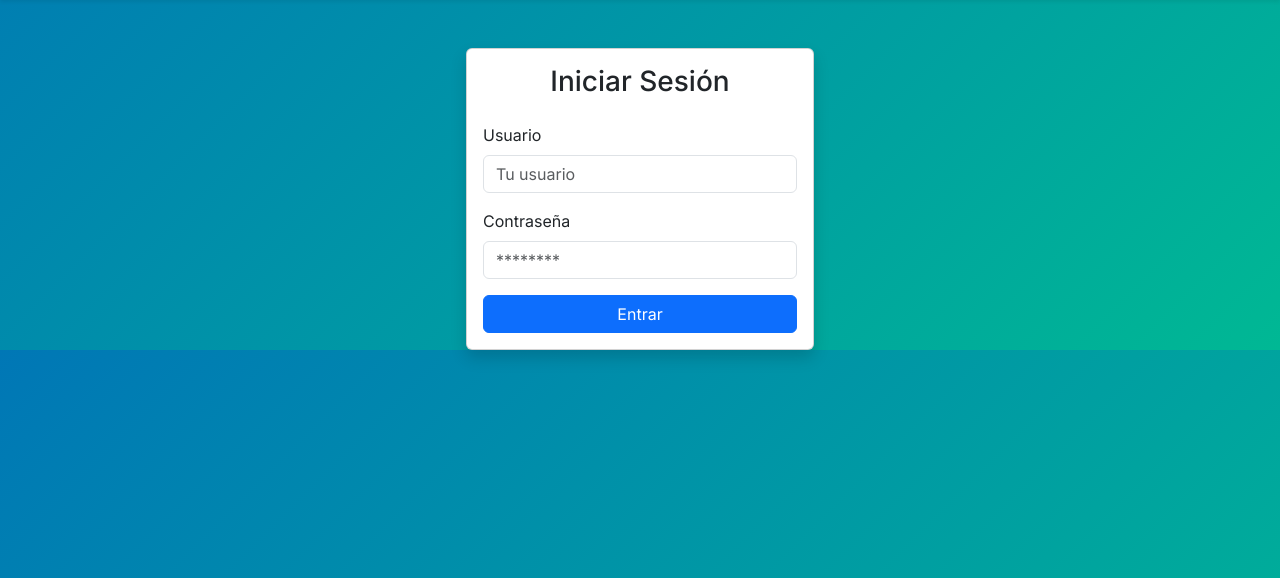
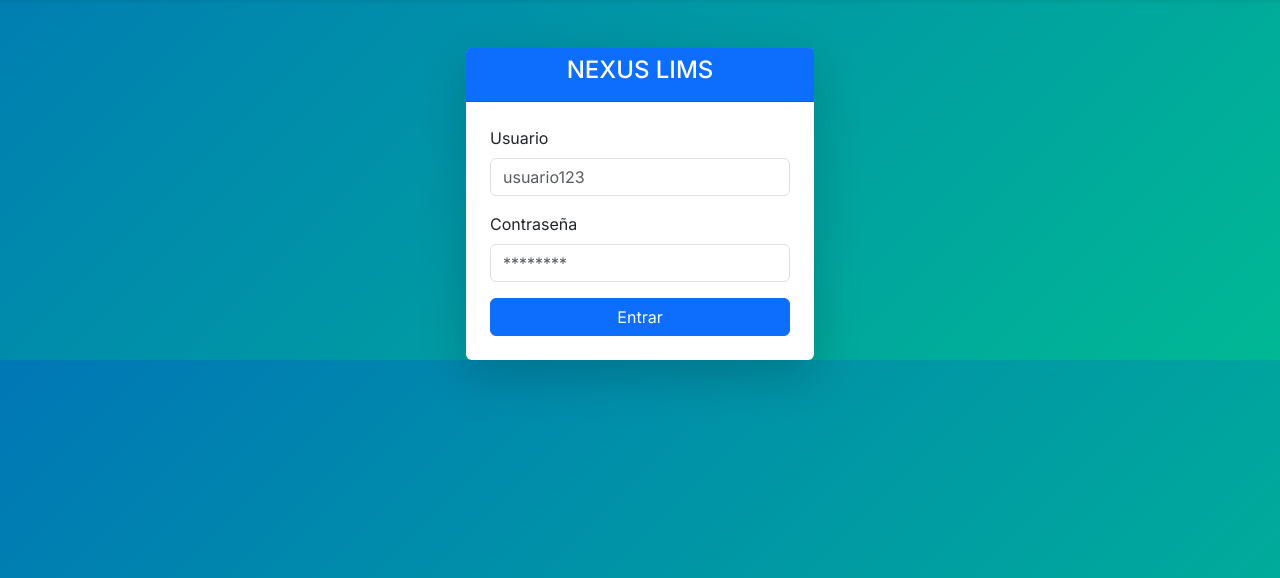
Before and after one commit to abrahampacheco2885-dotcom/TRINIDAD_LIMS, a Flask app: page /auth/login in a window 1280 px wide. Shown: the part 222-800 px from the top of the page. Run offline with Flask 3, Linux system fonts and the light colour scheme; parts of the project's set-up code (start-up, migrations or seed data) failed here and were passed over.

Commit message:
Enhance login form styling and layout

```diff
--- a/app/templates/auth/login.html
+++ b/app/templates/auth/login.html
@@ -3,21 +3,23 @@
 <div class="container mt-5">
     <div class="row justify-content-center">
         <div class="col-md-4">
-            <div class="card shadow">
-                <div class="card-body">
-                    <h3 class="text-center mb-4">Iniciar Sesión</h3>
-                    <form method="POST" action="{{ url_for('auth.login') }}">
+            <div class="card shadow-lg border-0">
+                <div class="card-header bg-primary text-white text-center">
+                    <h4>NEXUS LIMS</h4>
+                </div>
+                <div class="card-body p-4">
+                    <form method="POST">
                         {{ form.hidden_tag() }}
                         <div class="mb-3">
                             <label class="form-label">Usuario</label>
-                            {{ form.username(class="form-control", placeholder="Tu usuario") }}
+                            {{ form.username(class="form-control", placeholder="usuario123") }}
                         </div>
                         <div class="mb-3">
                             <label class="form-label">Contraseña</label>
                             {{ form.password(class="form-control", placeholder="********") }}
                         </div>
                         <div class="d-grid">
-                            {{ form.submit(class="btn btn-primary") }}
+                            {{ form.submit(class="btn btn-primary btn-block") }}
                         </div>
                     </form>
                 </div>
```
